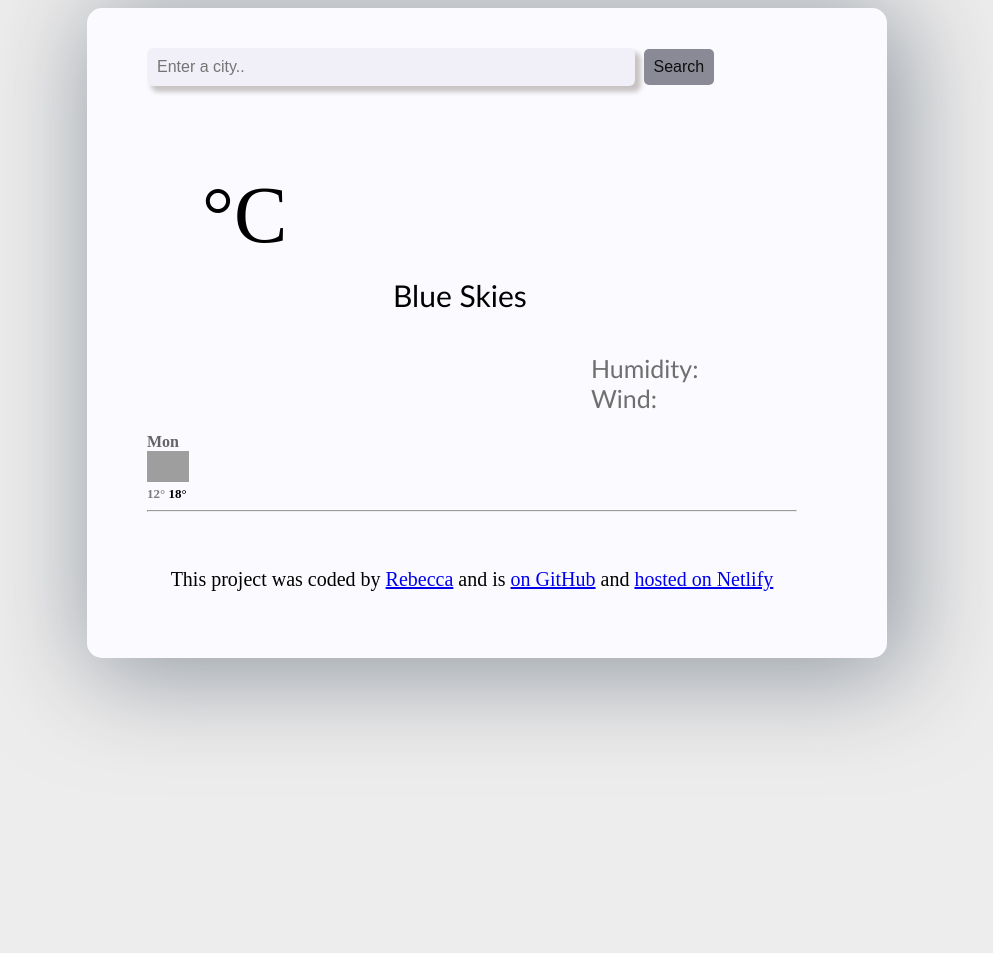
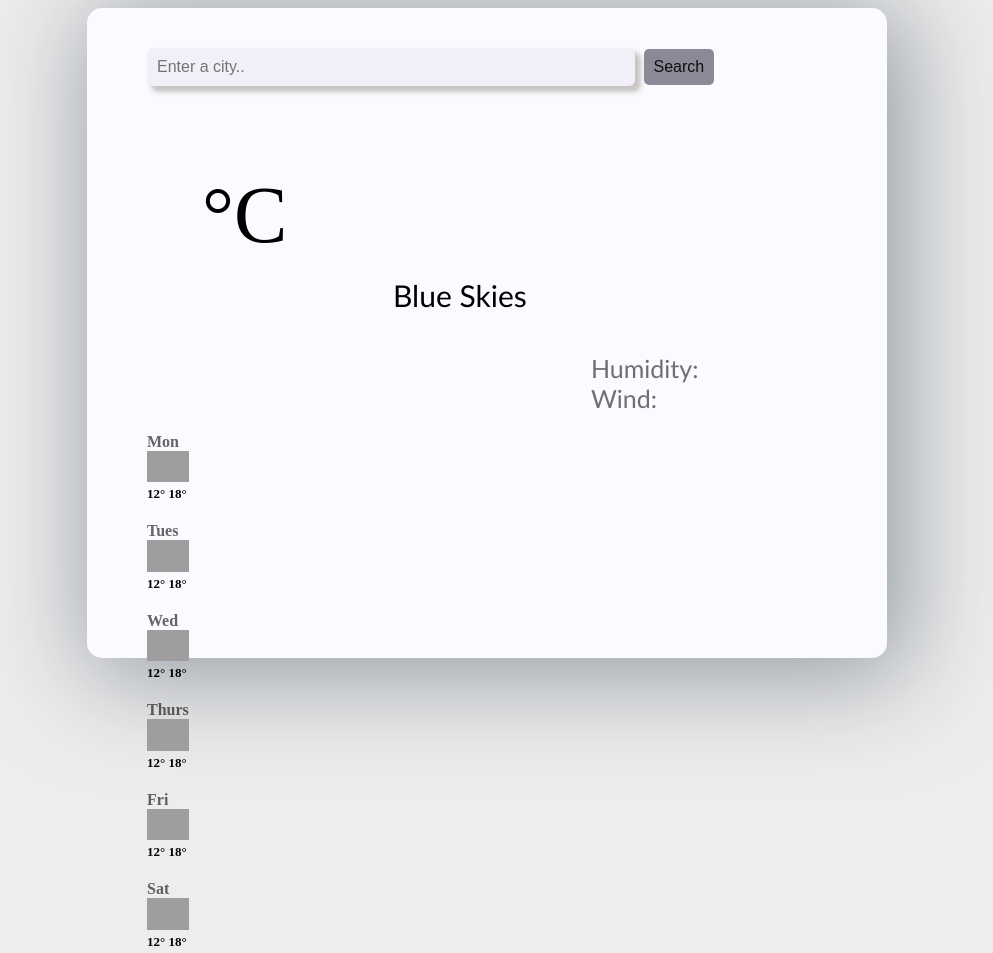
Before and after one commit to rebecca967/solo-weather, a plain HTML site: page index.html in a window 1280 px wide. Shown: the top 953 px of the page, without its empty margins (153-1146 px from the left). Before the commit the page ends 800 px from the top, so only its background shows below. Drawn offline with nearby package versions, Linux system fonts and the light colour scheme; no server answers; grey boxes are pictures that could not be loaded.

Commit message:
Took the html code  and put it to JS

```diff
--- a/index.html
+++ b/index.html
@@ -37,17 +37,8 @@
         <span class="stagnant-details" > Humidity: <strong id="humidity"></strong> </br> Wind: <strong id="wind"></strong></span>
       </p>
     </div>
-    <div class = "weather-forecast">
-      <div class="row">
-       <div class="col-2">
-        <div class="weather-forecast-date">Mon</div>
+    <div class = "weather-forecast" id="forecast">
 
-        <img src= "http://shecodes-assets.s3.amazonaws.com/api/weather/icons/clear-sky-night.png" alt="" width="42">
-        <div class="weather-forecast-temperatures"> <span class="weather-forecast-temperature-minimum">12°</span>
-          <span class="weather-forecast-temperature-max">18°</span>
-        </div>
-       </div>
-      </div>
 
     </div>
   </main>
--- a/index.js
+++ b/index.js
@@ -49,6 +49,33 @@ function searchCity(city) {
   axios.get(apiUrl).then(refreshWeather)
 }
 
+function displayForecast() {
+  let forecastElement = document.querySelector("#forecast")
+
+  let days =["Mon","Tues","Wed","Thurs","Fri","Sat"]
+  let forecastHtml=""
+
+  days.forEach(function(day) {
+    forecastHtml =
+    forecastHtml +
+    `<div class = "weather-forecast">
+    <div class="row">
+     <div class="col-2">
+      <div class="weather-forecast-date">${day}</div>
+
+      <img src= "http://shecodes-assets.s3.amazonaws.com/api/weather/icons/clear-sky-night.png" alt="" width="42">
+      <div class="weather-forecast-temperatures"> <span class="weather-forecast-temperature-minimum">12°</span>
+        <span class="weather-forecast-temperature-max">18°</span>
+      </div>
+     </div>
+    </div>
+    `
+
+  })
+  forecastElement.innerHTML= forecastHtml
+
+}
+
 
 
 function handleSearchSubmit(event)
@@ -65,3 +92,4 @@ let searchFormElement = document.querySelector("#search-form");
 searchFormElement.addEventListener("submit", handleSearchSubmit);
 
 searchCity("Edmonton")
+displayForecast()
--- a/styles.css
+++ b/styles.css
@@ -112,7 +112,7 @@ body {
   opacity: 0.6;
   font-weight: bold;
 }
-.weather-forecast-temperature-minimum {
+.weather-forecast-temperature {
   opacity:0.5
 }
 
```
